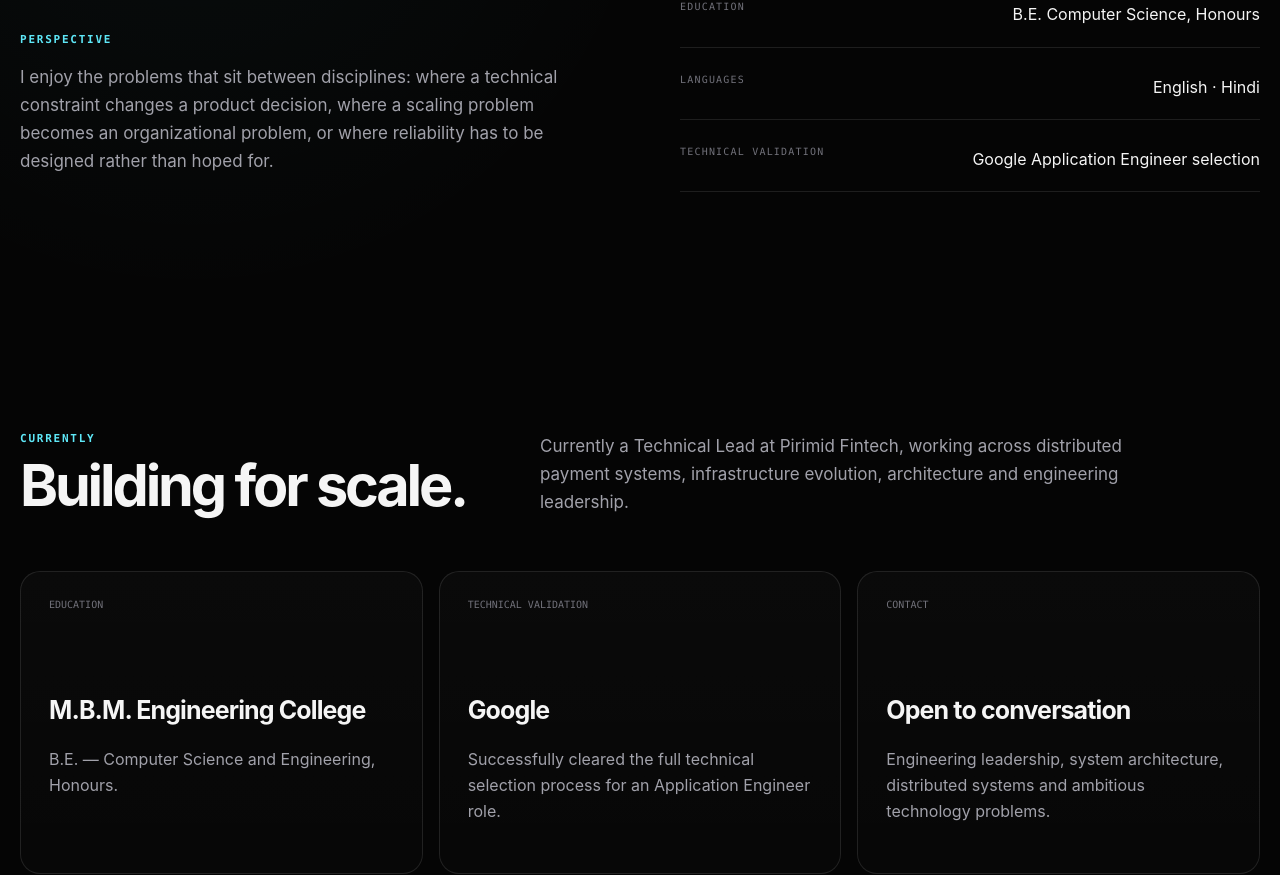
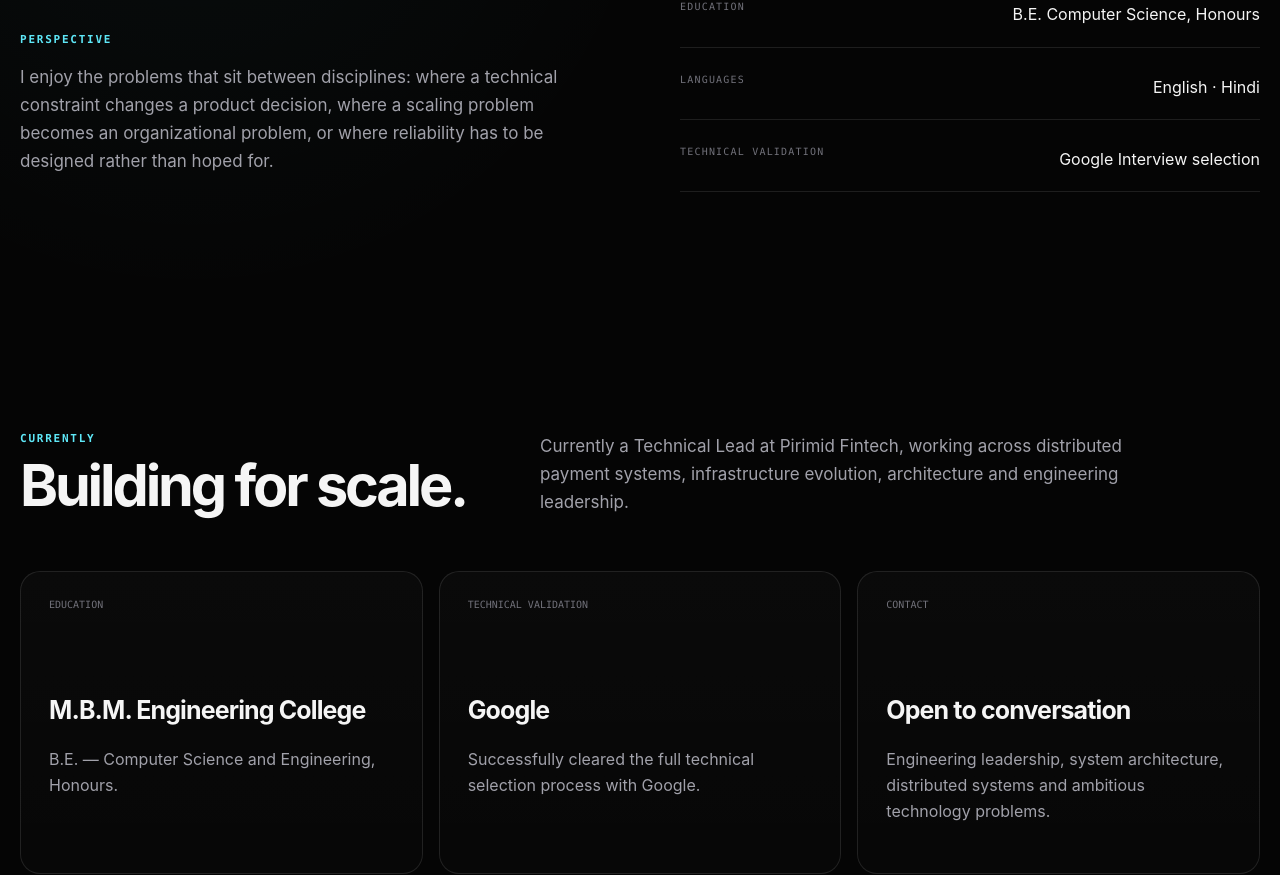
Before and after one commit to Anuj003Bhatt/Anuj003Bhatt.github.io, a React (Vite) app: page /about in a window 1280 px wide. Shown: the part 891-1766 px from the top of the page. Built offline with nearby package versions, Linux system fonts and the light colour scheme.

Commit message:
Text corrected

```diff
--- a/src/pages/AboutPage.tsx
+++ b/src/pages/AboutPage.tsx
@@ -14,14 +14,14 @@ export function AboutPage() {
         <div className="kicker" style={{ marginTop: 40 }}>Perspective</div><p>I enjoy the problems that sit between disciplines: where a technical constraint changes a product decision, where a scaling problem becomes an organizational problem, or where reliability has to be designed rather than hoped for.</p>
       </div>
       <div className="about-facts">
-        <Fact label="Current role" value="Technical Lead" /><Fact label="Domain" value="Fintech · Cybersecurity · Enterprise" /><Fact label="Experience" value="9+ years" /><Fact label="Location" value="Ahmedabad, Gujarat, India" /><Fact label="Education" value="B.E. Computer Science, Honours" /><Fact label="Languages" value="English · Hindi" /><Fact label="Technical validation" value="Google Application Engineer selection" />
+        <Fact label="Current role" value="Technical Lead" /><Fact label="Domain" value="Fintech · Cybersecurity · Enterprise" /><Fact label="Experience" value="9+ years" /><Fact label="Location" value="Ahmedabad, Gujarat, India" /><Fact label="Education" value="B.E. Computer Science, Honours" /><Fact label="Languages" value="English · Hindi" /><Fact label="Technical validation" value="Google Interview selection" />
       </div>
     </div></section>
     <section className="section"><div className="container">
       <SectionHeader kicker="Currently" title="Building for scale." lead="Currently a Technical Lead at Pirimid Fintech, working across distributed payment systems, infrastructure evolution, architecture and engineering leadership." />
       <div className="capability-grid">
         <InfoCard label="EDUCATION" title="M.B.M. Engineering College" text="B.E. — Computer Science and Engineering, Honours." />
-        <InfoCard label="TECHNICAL VALIDATION" title="Google" text="Successfully cleared the full technical selection process for an Application Engineer role." />
+        <InfoCard label="TECHNICAL VALIDATION" title="Google" text="Successfully cleared the full technical selection process with Google." />
         <InfoCard label="CONTACT" title="Open to conversation" text="Engineering leadership, system architecture, distributed systems and ambitious technology problems." />
       </div>
     </div></section>
--- a/src/pages/HomePage.tsx
+++ b/src/pages/HomePage.tsx
@@ -55,7 +55,7 @@ export function HomePage() {
       <div className="container">
         <SectionHeader kicker="06 / Credentials" title="Signals that matter." lead="Selected validation and education, kept intentionally concise." />
         <div className="capability-grid">
-          <Capability index="TECHNICAL VALIDATION" title="Google" description="Successfully cleared the full technical selection process for an Application Engineer role." />
+          <Capability index="TECHNICAL VALIDATION" title="Google" description="Successfully cleared the full technical selection process with Google." />
           <Capability index="EDUCATION" title="B.E. — Computer Science" description="Honours · M.B.M. Engineering College, Jodhpur" />
           <Capability index="PROFICIENCY" title="English · Hindi" description="English — Full Professional Proficiency. Hindi — Native or Bilingual Proficiency." />
         </div>
```
